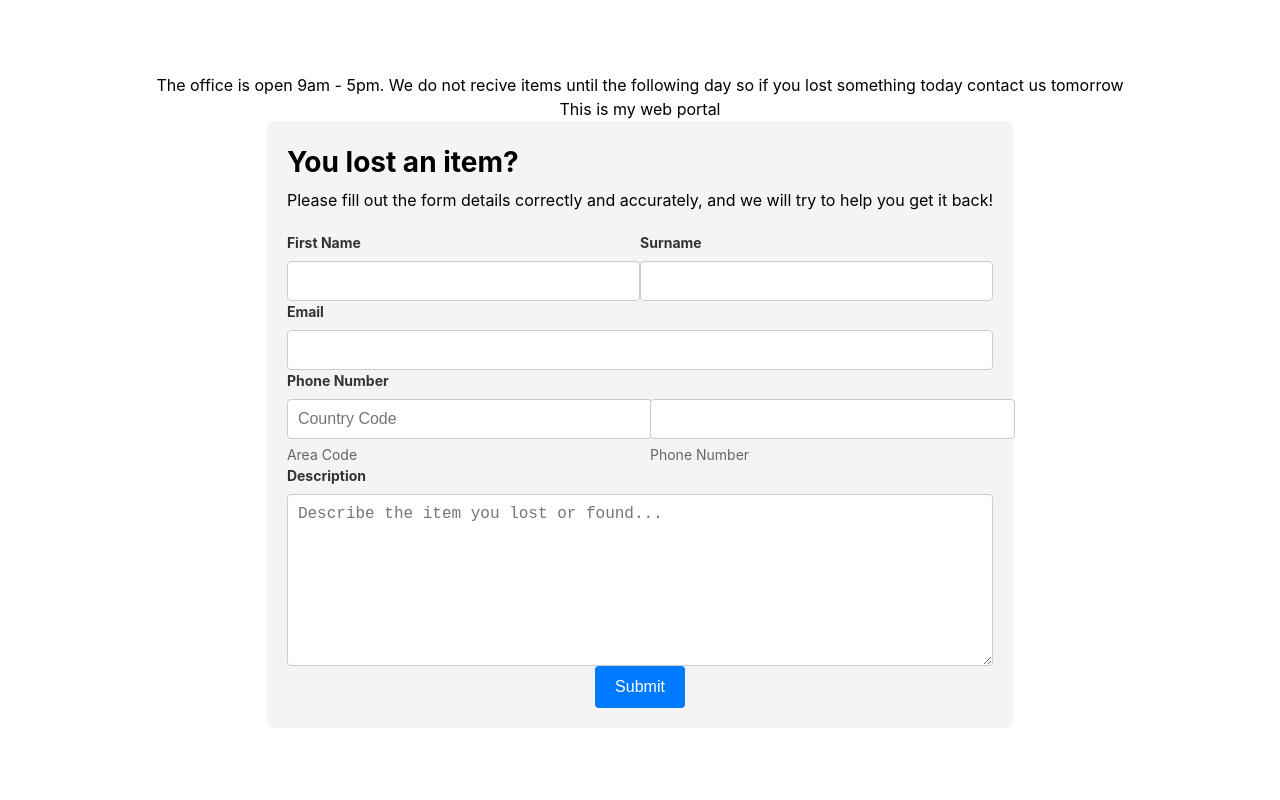
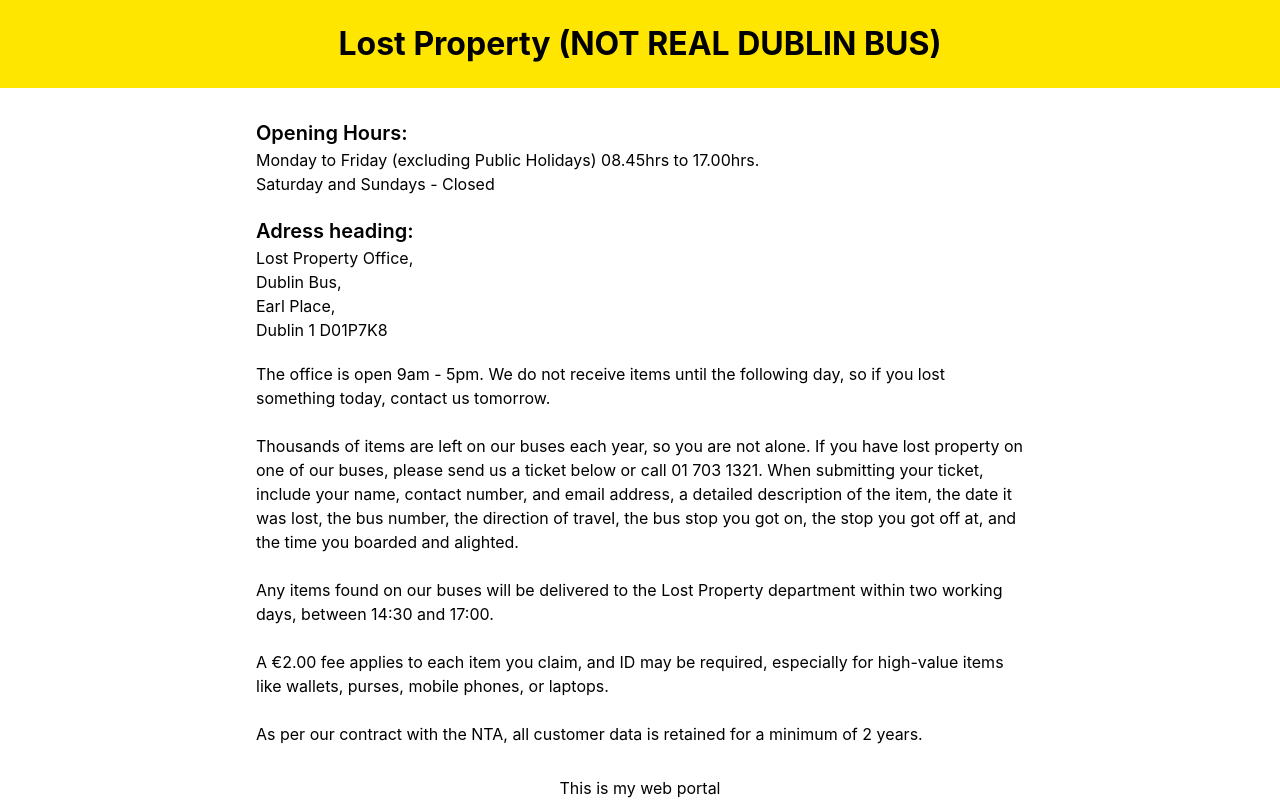
Before and after one commit to KevinG2001/LostAndFound_System, a React (Vite) app in the folder webPortal/: page / in a window 1280 px wide. Shown: the top 800 px of the page. Built offline with nearby package versions, Linux system fonts and the light colour scheme.

Commit message:
Styling changes

```diff
--- a/webPortal/src/components/About.tsx
+++ b/webPortal/src/components/About.tsx
@@ -1,9 +1,59 @@
+import Styles from "../styles/about.module.scss";
+
 function About() {
   return (
     <>
-      <div>
-        The office is open 9am - 5pm. We do not recive items until the following
-        day so if you lost something today contact us tomorrow
+      <div className={Styles.container}>
+        <div className={Styles.header}>Lost Property (NOT REAL DUBLIN BUS)</div>
+        <div className={Styles.wrapper}>
+          <div className={Styles.contentWrapper}>
+            <div className={Styles.para}>
+              <div className={Styles.subHeader}>Opening Hours:</div>
+              <div>
+                Monday to Friday (excluding Public Holidays) 08.45hrs to
+                17.00hrs. <br />
+                Saturday and Sundays - Closed
+              </div>
+            </div>
+            <div className={Styles.para}>
+              <div className={Styles.subHeader}>Adress heading:</div>
+              <div>
+                Lost Property Office, <br />
+                Dublin Bus, <br />
+                Earl Place, <br />
+                Dublin 1 D01P7K8
+              </div>
+            </div>
+            <div className={Styles.para}>
+              The office is open 9am - 5pm. We do not receive items until the
+              following day, so if you lost something today, contact us
+              tomorrow.
+              <br />
+              <br />
+              Thousands of items are left on our buses each year, so you are not
+              alone. If you have lost property on one of our buses, please send
+              us a ticket below or call 01 703 1321. When submitting your
+              ticket, include your name, contact number, and email address, a
+              detailed description of the item, the date it was lost, the bus
+              number, the direction of travel, the bus stop you got on, the stop
+              you got off at, and the time you boarded and alighted.
+              <br />
+              <br />
+              Any items found on our buses will be delivered to the Lost
+              Property department within two working days, between 14:30 and
+              17:00.
+              <br />
+              <br />
+              A €2.00 fee applies to each item you claim, and ID may be
+              required, especially for high-value items like wallets, purses,
+              mobile phones, or laptops.
+              <br />
+              <br />
+              As per our contract with the NTA, all customer data is retained
+              for a minimum of 2 years.
+            </div>
+          </div>
+        </div>
       </div>
     </>
   );
--- /dev/null
+++ b/webPortal/src/styles/about.module.scss
@@ -0,0 +1,35 @@
+.container {
+  display: flex;
+  flex-direction: column;
+  background-color: #ffe600;
+  width: 100%;
+
+  .header {
+    display: flex;
+    justify-content: center;
+    width: 100%;
+    padding: 20px 0;
+    font-weight: bold;
+    font-size: 32px;
+  }
+}
+
+.wrapper {
+  background-color: white;
+  width: 100%;
+  display: flex;
+  flex-direction: column;
+  justify-content: center;
+  align-items: center;
+  .contentWrapper {
+    width: 60%;
+    padding: 20px 0px;
+    .subHeader {
+      font-weight: 600;
+      font-size: 20px;
+    }
+  }
+  .para {
+    padding: 10px 0px;
+  }
+}
--- a/webPortal/src/styles/home.module.scss
+++ b/webPortal/src/styles/home.module.scss
@@ -4,5 +4,5 @@
   justify-content: center;
   align-items: center;
   width: 100%;
-  height: 100vh;
+  height: 100%;
 }
```
